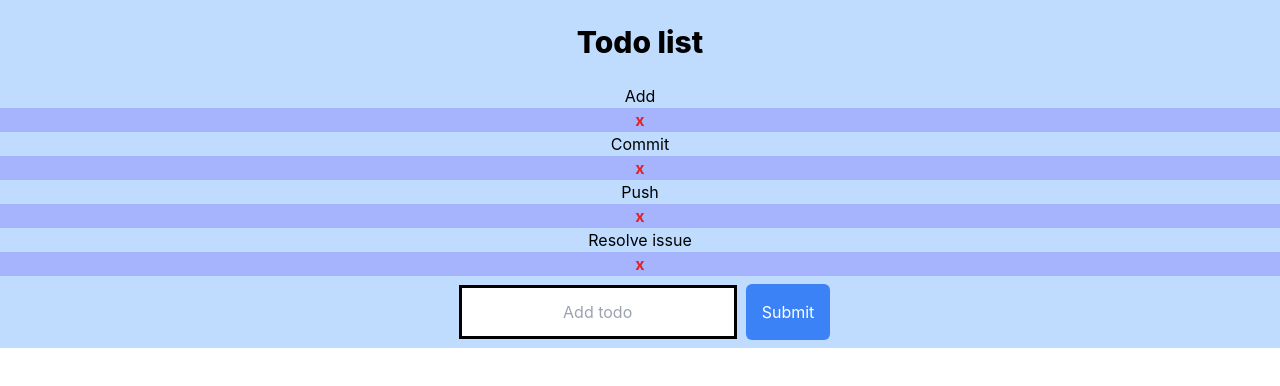
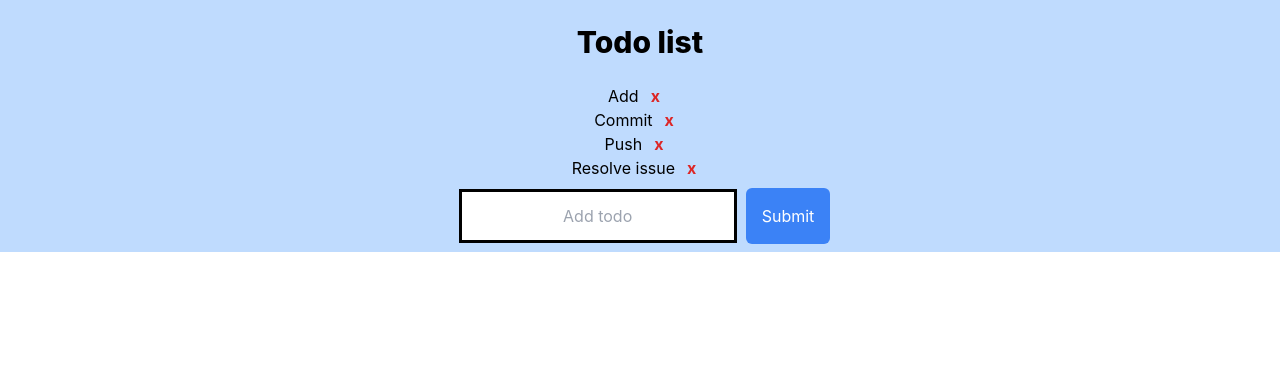
Before and after one commit to KarlOL82/react-practice, a React (Create React App) app: page / in a window 1280 px wide. Shown: the top 386 px of the page. Built offline with nearby package versions, Linux system fonts and the light colour scheme.

Commit message:
changed positioning of delete button

```diff
--- a/src/App.js
+++ b/src/App.js
@@ -67,7 +67,7 @@ function DeleteTodo({ todo, setTodos }) {
 
   return (
     <span
-      className="flex bg-indigo-300 btn btn-red justify-center text-red-600 font-bold m-left-10 cursor: cursor-pointer"
+      className="btn btn-red justify-center text-red-600 font-bold m-left-10 m-3 cursor: cursor-pointer"
       onClick={handleDeleteTodo}
       role="button"
       // style={{
```
